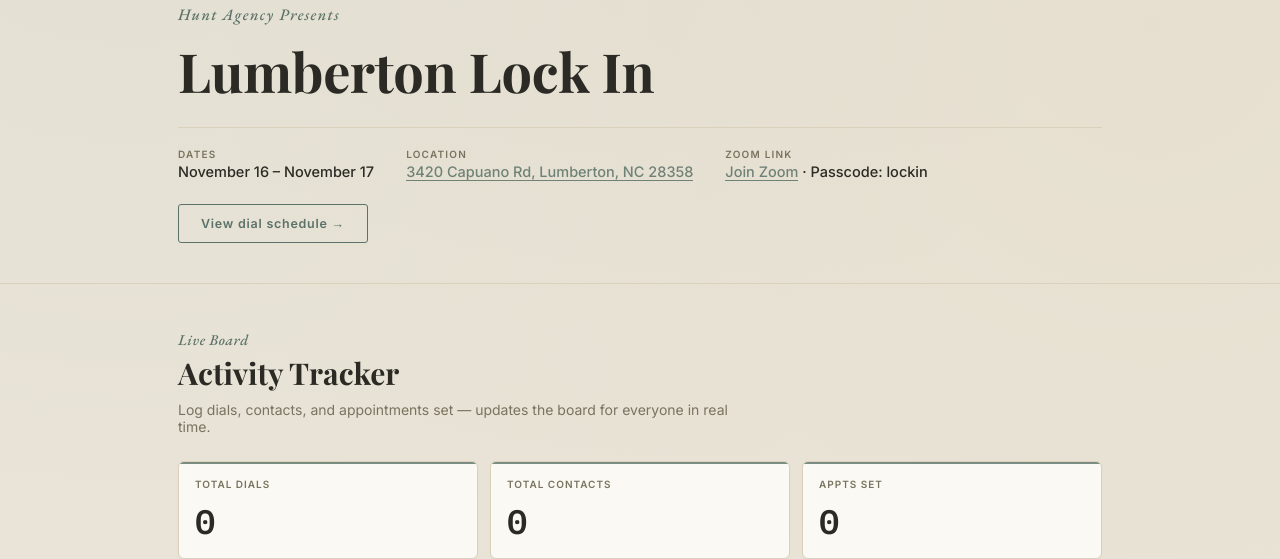
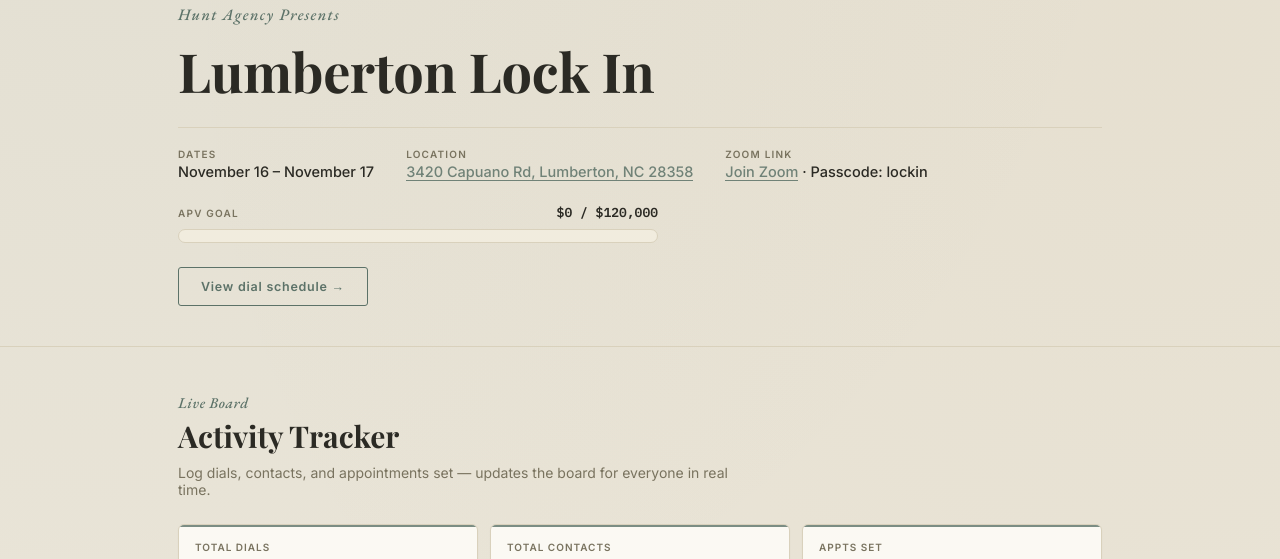
Before and after one commit to jhuntsfg/lumbertonlockin, a plain HTML site: page index.html in a window 1280 px wide. Shown: the part 179-738 px from the top of the page. Drawn offline with nearby package versions, Linux system fonts and the light colour scheme; no server answers.

Commit message:
Add APV goal thermometer to header
Live horizontal progress bar in the hero header showing total logged
APV against the $120k event goal. Updates automatically every 6s along
with the Submitted Apps tracker's existing refresh cycle.

Co-Authored-By: Claude Sonnet 5 <noreply@anthropic.com>
Claude-Session: https://claude.ai/code/session_01VTpazgiSpjbjmY7qudwEga

```diff
--- a/index.html
+++ b/index.html
@@ -103,6 +103,26 @@
     transition:background .15s,color .15s;
   }
   .schedule-btn:hover{background:var(--green);color:#FBF9F3;}
+  .goal-therm{margin-top:24px;max-width:480px;}
+  .goal-therm-head{display:flex;justify-content:space-between;align-items:baseline;margin-bottom:8px;gap:12px;}
+  .goal-therm-label{
+    font-family:'Inter',sans-serif;font-size:10px;letter-spacing:0.12em;
+    text-transform:uppercase;font-weight:600;color:var(--muted);
+  }
+  .goal-therm-value{
+    font-family:'IBM Plex Mono',monospace;font-size:13px;font-weight:600;
+    color:var(--text);white-space:nowrap;
+  }
+  .goal-therm-track{
+    width:100%;height:14px;border-radius:8px;
+    background:var(--panel-2);border:1px solid var(--line);overflow:hidden;
+  }
+  .goal-therm-fill{
+    height:100%;border-radius:8px;
+    background:linear-gradient(90deg, var(--green-dim), var(--green));
+    width:0%;transition:width .6s ease;
+  }
+  .goal-therm-fill.goal-met{background:linear-gradient(90deg, var(--amber-dim), var(--amber));}
 
   /* ---------- Section shell ---------- */
   section.tracker{padding:46px 0;border-bottom:1px solid var(--line);}
@@ -219,6 +239,15 @@
       <div class="meta-item">
         <span class="meta-label">Zoom Link</span>
         <span class="meta-value"><a href="https://us02web.zoom.us/j/86730619532?pwd=1ZNYkNcbSRXzshau7bfamFHeATaHEp.1#success" target="_blank" rel="noopener">Join Zoom</a> · Passcode: lockin</span>
+      </div>
+    </div>
+    <div class="goal-therm">
+      <div class="goal-therm-head">
+        <span class="goal-therm-label">APV Goal</span>
+        <span class="goal-therm-value" id="goalApvValue">$0 / $120,000</span>
+      </div>
+      <div class="goal-therm-track">
+        <div class="goal-therm-fill" id="goalApvFill" style="width:0%"></div>
       </div>
     </div>
     <a class="schedule-btn" href="https://docs.google.com/spreadsheets/d/1D_52jgGZB65okTJuho7yBrtIsf-1fiI68_0rjBR9mUA/edit?usp=drive_link" target="_blank" rel="noopener">View dial schedule →</a>
@@ -393,6 +422,17 @@ const sb = (SUPABASE_URL.startsWith('http'))
 
 function fmtNum(n){ return (n||0).toLocaleString(); }
 function fmtUsd(n){ return '$' + Math.round(n||0).toLocaleString(); }
+
+const APV_GOAL = 120000;
+function updateGoalTherm(apv){
+  const fill = document.getElementById('goalApvFill');
+  const value = document.getElementById('goalApvValue');
+  if(!fill || !value) return;
+  const pct = Math.max(0, Math.min(100, (apv / APV_GOAL) * 100));
+  fill.style.width = pct + '%';
+  fill.classList.toggle('goal-met', apv >= APV_GOAL);
+  value.textContent = fmtUsd(apv) + ' / ' + fmtUsd(APV_GOAL);
+}
 function escapeHtml(s){
   return String(s).replace(/[&<>"']/g, c => ({'&':'&amp;','<':'&lt;','>':'&gt;','"':'&quot;',"'":'&#39;'}[c]));
 }
@@ -540,6 +580,7 @@ function pRender(entries){
   if(apvEl.textContent !== fmtUsd(totals.apv)) pulse(apvEl,'pulse-a');
   appsEl.textContent = fmtNum(totals.apps);
   apvEl.textContent = fmtUsd(totals.apv);
+  updateGoalTherm(totals.apv);
   avgEl.textContent = fmtUsd(avg);
 
   const rows = Object.entries(byAgent).map(([name,v])=>({name,...v}))
```
